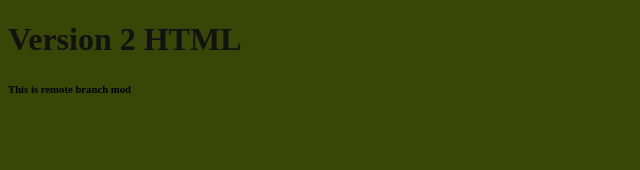
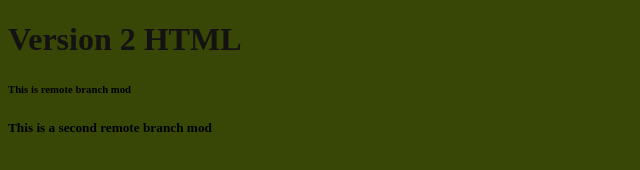
Before and after one commit to NaimDk09/myProject, a plain HTML site: page index.html in a window 1280 px wide. Shown: the whole page, without its empty margins (0-640 px from the left). Drawn offline with Linux system fonts and the light colour scheme.

Commit message:
added second h5 in index

```diff
--- a/index.html
+++ b/index.html
@@ -9,6 +9,7 @@
 <body>
     <h1>Version 2 HTML</h1>
     <h6>This is remote branch mod</h6>
+    <h5>This is a second remote branch mod</h5>
     <script src="app.js"></script>
 </body>
 </html>
```
